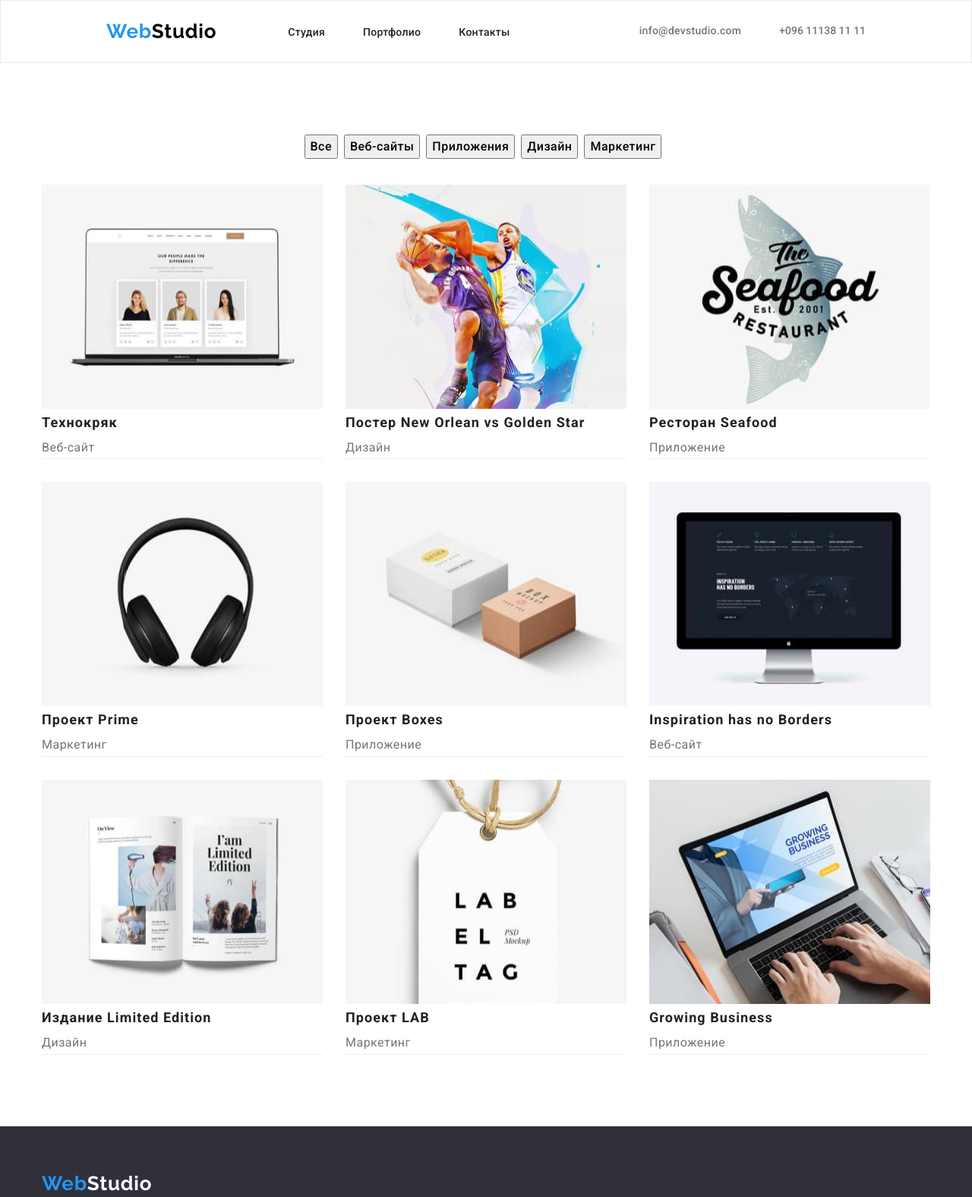
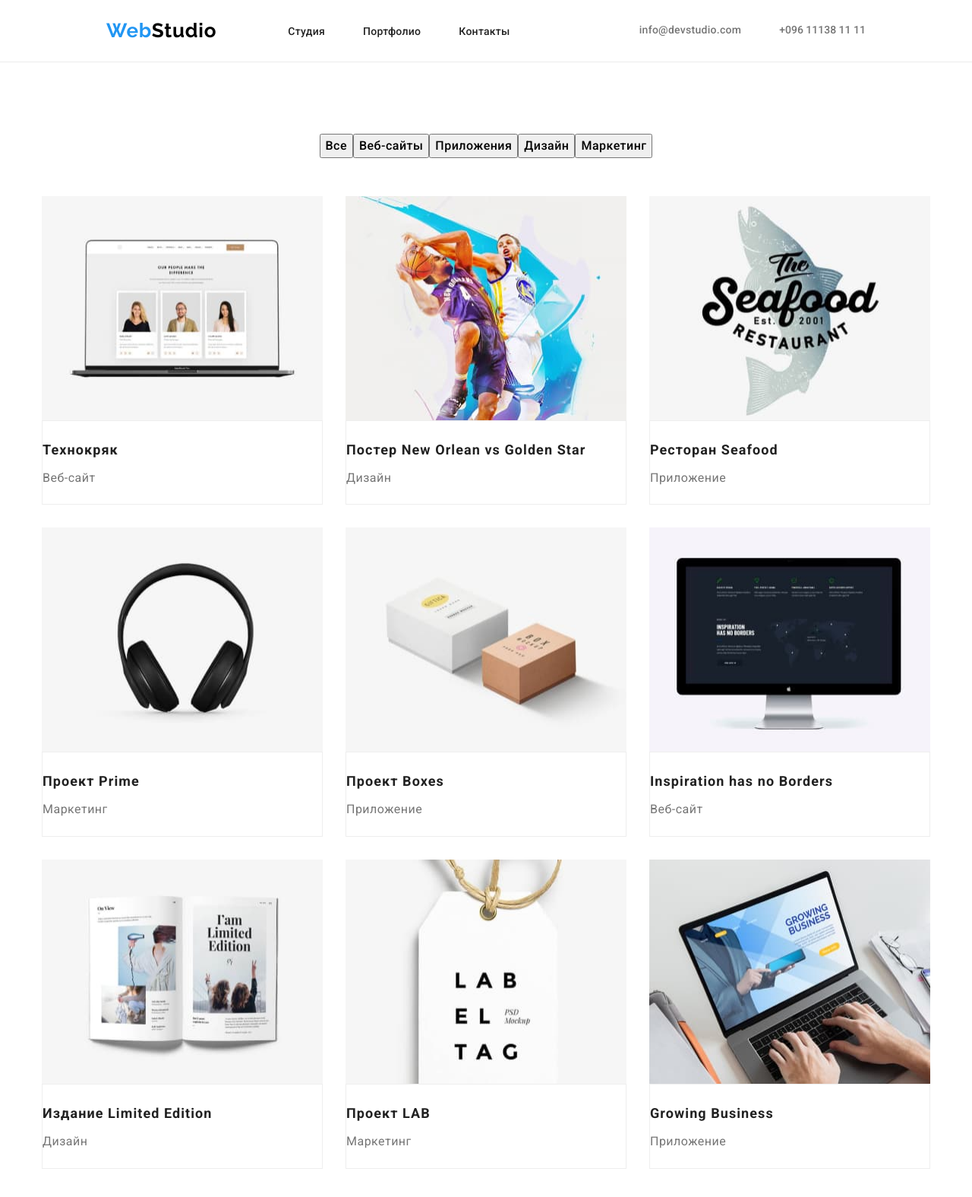
Before and after one commit to GennaGosh/goit-markup-hw-03, a plain HTML site: page portfolio.html in a window 1280 px wide. Shown: the top 1575 px of the page at 76% size. Drawn offline with nearby package versions, Linux system fonts and the light colour scheme.

Commit message:
добавлено

```diff
--- a/css/stylesheet.css
+++ b/css/stylesheet.css
@@ -37,7 +37,7 @@ img {
 .header {
   padding-top: 25px;
   padding-bottom: 25px;
-  border: 1px solid #ECECEC
+  border-bottom: 1px solid #ECECEC
 }
 .header-container {
   display: flex;
@@ -300,6 +300,7 @@ img {
 .list-btn {
   display: flex;
   justify-content: center;
+  padding-bottom: 50px;
 }
 
 .item-btn {
@@ -310,10 +311,10 @@ img {
   line-height: 1.6;
   text-align: center;
   letter-spacing: 0.03em;
-  margin-right: 8px;
-  margin-bottom: 34px;
 
 }
+
+
 .item-btn:hover,
 .nav-item-btn:focus {
   background-color: #2196f3;
@@ -327,6 +328,8 @@ img {
   line-height: 2;
   letter-spacing: 0.06em;
   color: #212121;
+  padding-top: 20px;
+  padding-bottom: 4px;
 }
 .projec-type {
   font-family: "Roboto", sans-serif;
@@ -336,6 +339,7 @@ img {
   line-height: 1.87;
   letter-spacing: 0.03em;
   color: #757575;
+  padding-bottom: 20px;
 }
 .projects {
   display: flex;
@@ -348,5 +352,9 @@ img {
   flex-basis: calc(100%-90)/3);
   margin-top: 30px;
   margin-left: 30px;
-  border-bottom: 1px solid #EEEEEE;
+
 }
+.border {
+  border: 1px solid #EEEEEE;
+
+}
--- a/portfolio.html
+++ b/portfolio.html
@@ -42,7 +42,8 @@
 
     </header>
     <main>
-        <section class="container section">
+        <section class=" section">
+            <div class="container">
                 <ul class="list list-btn">
                     <li><button class="item-btn" type="button">Все</button></li>
                     <li><button class="item-btn" type="button">Веб-сайты</button></li>
@@ -53,43 +54,71 @@
 
                 <ul class="list projects">
                     <li class="projects-list"><img src="./img/img-portfolio/проекти1.jpg" alt="проекти1" width="370" height="295">
+                        <div class="border">
                             <h3 class="projec-name">Технокряк</h3>
                             <p class="projec-type">Веб-сайт</p>
+                        </div>
                     </li>
                     <li class="projects-list"><img src="./img/img-portfolio/проекти2.jpg" alt="проекти2" width="370" height="295">
+                        <div class="border">
                             <h3 class="projec-name">Постер New Orlean vs Golden Star</h3>
                             <p class="projec-type">Дизайн</p>
+                        </div>
                     </li>
                     <li class="projects-list"><img src="./img/img-portfolio/проекти3.jpg" alt="проекти3" width="370" height="295">
+                        <div class="border">
                             <h3 class="projec-name">Ресторан Seafood</h3>
                             <p class="projec-type">Приложение</p>
+
+                        </div>
+
                     </li>
                     <li class="projects-list"><img src="./img/img-portfolio/проекти4.jpg" alt="проекти4" width="370" height="295">
+                        <div class="border">
                             <h3 class="projec-name">Проект Prime</h3>
                             <p class="projec-type">Маркетинг</p>
+
+                        </div>
+
                     </li>
                     <li class="projects-list"><img src="./img/img-portfolio/проекти5.jpg" alt="проекти5" width="370" height="295">
+                        <div class="border">
                             <h3 class="projec-name">Проект Boxes</h3>
                         <p class="projec-type">Приложение</p>
+
+                        </div>
+
                     </li>
                     <li class="projects-list"><img src="./img/img-portfolio/проекти6.jpg" alt="проекти6" width="370" height="295">
+                        <div class="border">
                             <h3 class="projec-name">Inspiration has no Borders</h3>
                             <p class="projec-type">Веб-сайт</p>
+
+                        </div>
+
                     </li>
                     <li class="projects-list"><img src="./img/img-portfolio/проекти7.jpg" alt="проекти7" width="370" height="295">
+                        <div class="border">
                             <h3 class="projec-name">Издание Limited Edition</h3>
                             <p class="projec-type">Дизайн</p>
+
+                        </div>
+
                     </li>
                     <li class="projects-list"><img src="./img/img-portfolio/проекти8.jpg" alt="проекти8" width="370" height="295">
+                        <div class="border">
                             <h3 class="projec-name">Проект LAB</h3>
                             <p class="projec-type">Маркетинг</p>
+                        </div>
                     </li>
                     <li class="projects-list"><img src="./img/img-portfolio/проекти9.jpg" alt="проекти9" width="370" height="295">
+                        <div class="border">
                             <h3 class="projec-name">Growing Business</h3>
                             <p class="projec-type">Приложение</p>
+                        </div>
                     </li>
-
                 </ul>
+            </div>
         </section>
     </main>
     <footer class="footer ">
```
Also changed, not shown: index.html (+7 -4 lines). Lines whose indentation alone changed are shown as unchanged.
